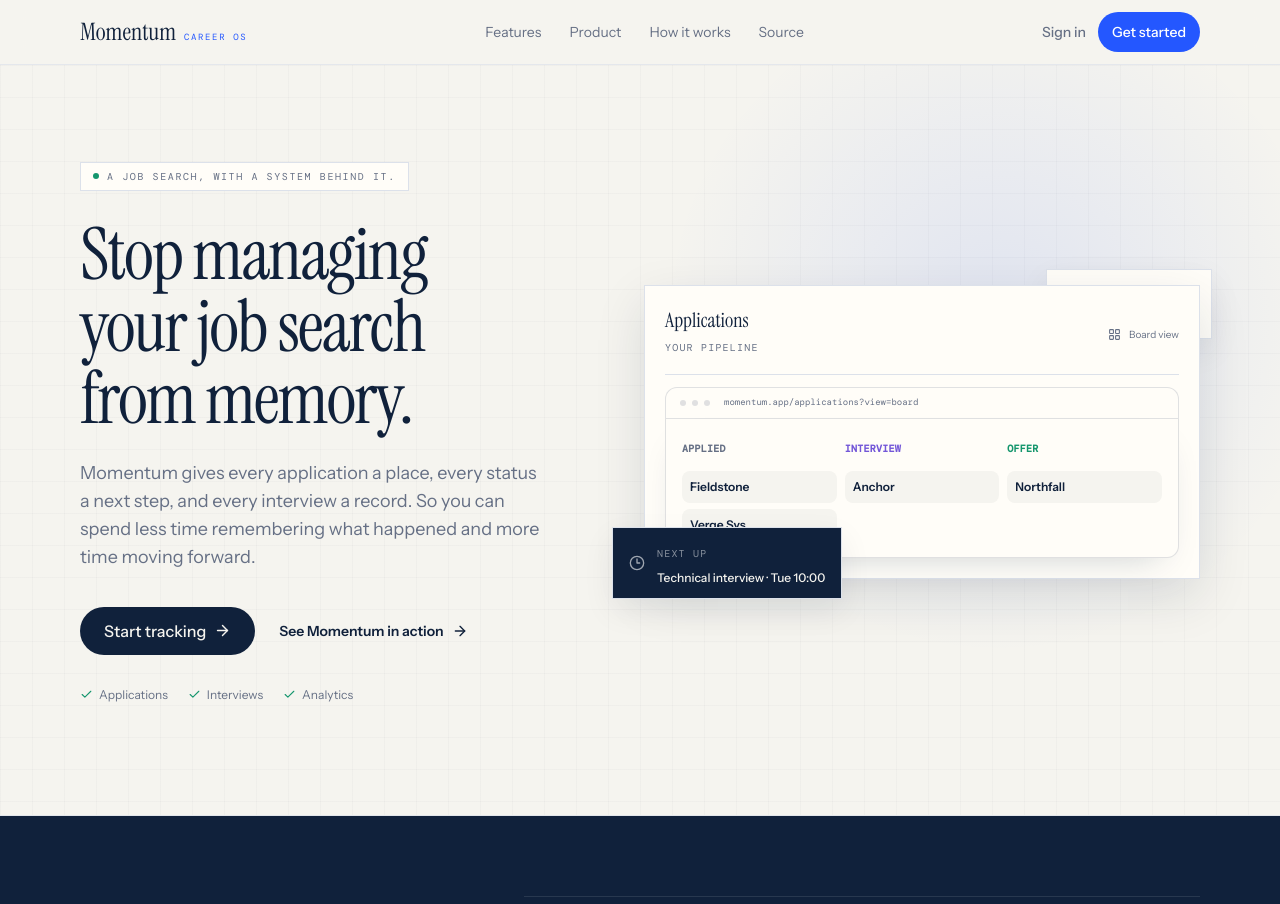
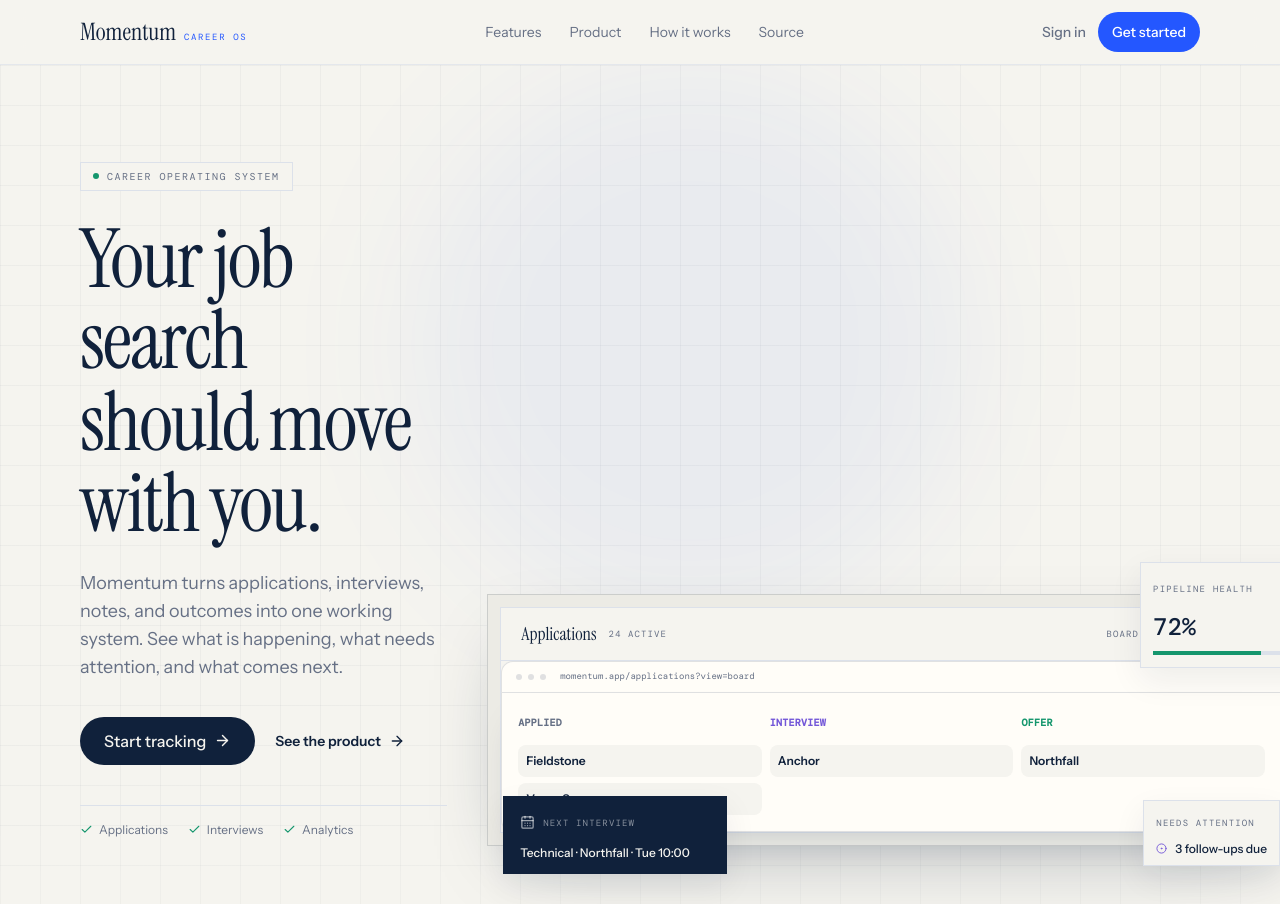
Before and after one commit to Wuraola-Adebisi/Momentum, a React (Vite) app: page / in a window 1280 px wide. Shown: the top 904 px of the page. Built offline with nearby package versions, Linux system fonts and the light colour scheme; no server answers.

Commit message:
design: rebuild Momentum homepage hero

```diff
--- a/src/components/marketing/Hero.tsx
+++ b/src/components/marketing/Hero.tsx
@@ -1,27 +1,31 @@
 import { Link } from "react-router-dom";
-import { ArrowRight, Check, Clock3, LayoutGrid, TrendingUp } from "lucide-react";
+import { ArrowRight, CalendarDays, Check, CircleDot, TrendingUp } from "lucide-react";
 import { Button } from "../ui/Button";
 import { BoardPreview } from "./BoardPreview";
 import { SECTION_PADDING_X } from "./layout";
 
 export function Hero() {
   return (
-    <section className={`relative overflow-hidden border-b border-line/70 ${SECTION_PADDING_X} pb-16 pt-16 md:pb-24 md:pt-20 xl:pb-28 xl:pt-24`}>
-      <div className="pointer-events-none absolute inset-0 bg-[radial-gradient(circle_at_78%_34%,rgba(36,87,255,0.10),transparent_30%),linear-gradient(rgba(16,33,59,.025)_1px,transparent_1px),linear-gradient(90deg,rgba(16,33,59,.025)_1px,transparent_1px)] bg-[length:auto,32px_32px,32px_32px]" />
-
-      <div className="relative mx-auto grid max-w-content items-center gap-12 lg:grid-cols-[0.9fr_1.1fr] xl:gap-20">
-        <div className="max-w-2xl">
-          <div className="inline-flex items-center gap-2 border border-line bg-surface px-3 py-1.5 font-data text-[10px] uppercase tracking-[0.16em] text-muted">
-            <span className="h-1.5 w-1.5 rounded-full bg-status-offer" />
-            A job search, with a system behind it.
+    <section className={`relative overflow-hidden border-b border-line ${SECTION_PADDING_X}`}>
+      <div className="pointer-events-none absolute inset-0">
+        <div className="absolute left-[54%] top-0 h-[560px] w-[560px] -translate-x-1/2 rounded-full bg-primary/[0.055] blur-3xl" />
+        <div className="absolute inset-0 bg-[linear-gradient(rgba(16,33,59,.035)_1px,transparent_1px),linear-gradient(90deg,rgba(16,33,59,.035)_1px,transparent_1px)] bg-[size:40px_40px] [mask-image:linear-gradient(to_bottom,black_0%,black_70%,transparent_100%)]" />
       </div>
 
-          <h1 className="mt-7 max-w-xl text-balance md:text-[4.5rem]">
-            Stop managing your job search from memory.
+      <div className="relative mx-auto max-w-content pb-16 pt-14 md:pb-24 md:pt-20 xl:pb-28 xl:pt-24">
+        <div className="grid items-end gap-12 lg:grid-cols-[0.72fr_1.28fr] lg:gap-10 xl:grid-cols-[0.68fr_1.32fr]">
+          <div className="relative z-10 max-w-xl pb-2">
+            <div className="inline-flex items-center gap-2 border border-line bg-paper px-3 py-1.5 font-data text-[10px] uppercase tracking-[0.15em] text-muted">
+              <span className="h-1.5 w-1.5 rounded-full bg-status-offer" />
+              Career operating system
+            </div>
+
+            <h1 className="mt-7 max-w-lg text-balance md:text-[4.6rem] xl:text-[5.1rem]">
+              Your job search should move with you.
             </h1>
 
-          <p className="mt-6 max-w-xl text-base leading-7 text-muted md:text-lg">
-            Momentum gives every application a place, every status a next step, and every interview a record. So you can spend less time remembering what happened and more time moving forward.
+            <p className="mt-6 max-w-md text-base leading-7 text-muted md:text-lg">
+              Momentum turns applications, interviews, notes, and outcomes into one working system. See what is happening, what needs attention, and what comes next.
             </p>
 
             <div className="mt-9 flex flex-col items-start gap-3 sm:flex-row">
@@ -31,55 +35,69 @@
                   <ArrowRight size={17} aria-hidden="true" />
                 </Button>
               </Link>
-            <a
-              href="#showcase"
-              className="inline-flex min-h-12 items-center gap-2 px-3 text-sm font-semibold text-ink transition-colors hover:text-primary"
-            >
-              See Momentum in action
+              <a href="#showcase" className="inline-flex min-h-12 items-center gap-2 px-2 text-sm font-semibold text-ink hover:text-primary">
+                See the product
                 <ArrowRight size={16} aria-hidden="true" />
               </a>
             </div>
 
-          <div className="mt-8 flex flex-wrap gap-x-5 gap-y-2 text-xs text-muted">
-            {["Applications", "Interviews", "Analytics"].map((item) => (
-              <span key={item} className="inline-flex items-center gap-1.5">
-                <Check size={13} className="text-status-offer" aria-hidden="true" />
-                {item}
-              </span>
-            ))}
+            <div className="mt-10 flex flex-wrap border-t border-line pt-4 text-xs text-muted">
+              <span className="mr-5 inline-flex items-center gap-1.5"><Check size={13} className="text-status-offer" /> Applications</span>
+              <span className="mr-5 inline-flex items-center gap-1.5"><Check size={13} className="text-status-offer" /> Interviews</span>
+              <span className="inline-flex items-center gap-1.5"><Check size={13} className="text-status-offer" /> Analytics</span>
             </div>
           </div>
 
-        <div className="relative lg:pl-4">
-          <div className="absolute -right-3 -top-4 hidden border border-line bg-surface px-3 py-2 shadow-soft sm:block">
-            <p className="font-data text-[10px] uppercase tracking-[0.12em] text-muted">This week</p>
-            <p className="mt-1 flex items-center gap-2 font-data text-sm font-medium text-ink">
-              <TrendingUp size={14} className="text-status-offer" />
-              6 applications
-            </p>
+          <div className="relative min-w-0 lg:-mr-12 xl:-mr-24">
+            <div className="absolute -right-2 -top-8 z-20 hidden w-44 border border-line bg-paper p-3 shadow-soft sm:block xl:-right-5">
+              <p className="font-data text-[9px] uppercase tracking-[0.14em] text-muted">Pipeline health</p>
+              <div className="mt-2 flex items-end justify-between">
+                <span className="font-data text-2xl font-medium text-ink">72%</span>
+                <TrendingUp size={15} className="mb-1 text-status-offer" />
+              </div>
+              <div className="mt-2 h-1 bg-line"><div className="h-1 w-[72%] bg-status-offer" /></div>
             </div>
 
-          <div className="relative border border-line bg-surface p-3 shadow-lift sm:p-5">
-            <div className="mb-3 flex items-center justify-between border-b border-line pb-3">
-              <div>
-                <p className="font-display text-xl text-ink">Applications</p>
-                <p className="font-data text-[10px] uppercase tracking-[0.12em] text-muted">Your pipeline</p>
+            <div className="border border-ink/15 bg-[#ecebe5] p-2 shadow-[0_30px_80px_-30px_rgba(16,33,59,.35)] sm:p-3">
+              <div className="border border-line bg-paper">
+                <div className="flex items-center justify-between border-b border-line px-4 py-3 sm:px-5">
+                  <div className="flex items-center gap-3">
+                    <span className="font-display text-lg text-ink">Applications</span>
+                    <span className="font-data text-[9px] uppercase tracking-[0.12em] text-muted">24 active</span>
                   </div>
-              <div className="flex items-center gap-2 text-[10px] text-muted">
-                <LayoutGrid size={13} />
-                Board view
-              </div>
+                  <span className="hidden font-data text-[9px] uppercase tracking-[0.12em] text-muted sm:inline">Board / Table / Calendar</span>
                 </div>
                 <BoardPreview />
               </div>
+            </div>
 
-          <div className="absolute -bottom-5 -left-4 hidden items-center gap-3 border border-line bg-ink px-4 py-3 text-paper shadow-soft sm:flex">
-            <Clock3 size={16} className="text-white/60" />
-            <div>
-              <p className="font-data text-[10px] uppercase tracking-[0.12em] text-white/50">Next up</p>
-              <p className="mt-0.5 text-xs font-medium">Technical interview · Tue 10:00</p>
+            <div className="absolute -bottom-7 left-4 z-20 hidden w-56 border border-ink bg-ink px-4 py-3 text-paper shadow-soft md:block">
+              <div className="flex items-center gap-2">
+                <CalendarDays size={15} className="text-white/60" />
+                <p className="font-data text-[9px] uppercase tracking-[0.13em] text-white/50">Next interview</p>
+              </div>
+              <p className="mt-2 text-xs font-medium">Technical · Northfall · Tue 10:00</p>
+            </div>
+
+            <div className="absolute -bottom-5 right-4 z-20 hidden border border-line bg-paper px-3 py-2 shadow-soft xl:block">
+              <p className="font-data text-[9px] uppercase tracking-[0.13em] text-muted">Needs attention</p>
+              <p className="mt-1 flex items-center gap-2 text-xs font-medium text-ink"><CircleDot size={11} className="text-status-interviewing" /> 3 follow-ups due</p>
             </div>
           </div>
+        </div>
+
+        <div className="mt-16 grid border-y border-line md:grid-cols-3">
+          {[
+            ["24", "active applications", "Across your current pipeline"],
+            ["06", "interviews", "Scheduled and attached to roles"],
+            ["72%", "pipeline health", "A snapshot of your search"],
+          ].map(([value, label, detail]) => (
+            <div key={label} className="border-line py-5 md:border-r md:px-7 md:first:pl-0 md:last:border-r-0">
+              <p className="font-data text-2xl font-medium tracking-tight text-ink">{value}</p>
+              <p className="mt-1 text-sm font-semibold text-ink">{label}</p>
+              <p className="mt-1 text-xs text-muted">{detail}</p>
+            </div>
+          ))}
         </div>
       </div>
     </section>
```
Lines whose indentation alone changed are shown as unchanged.
